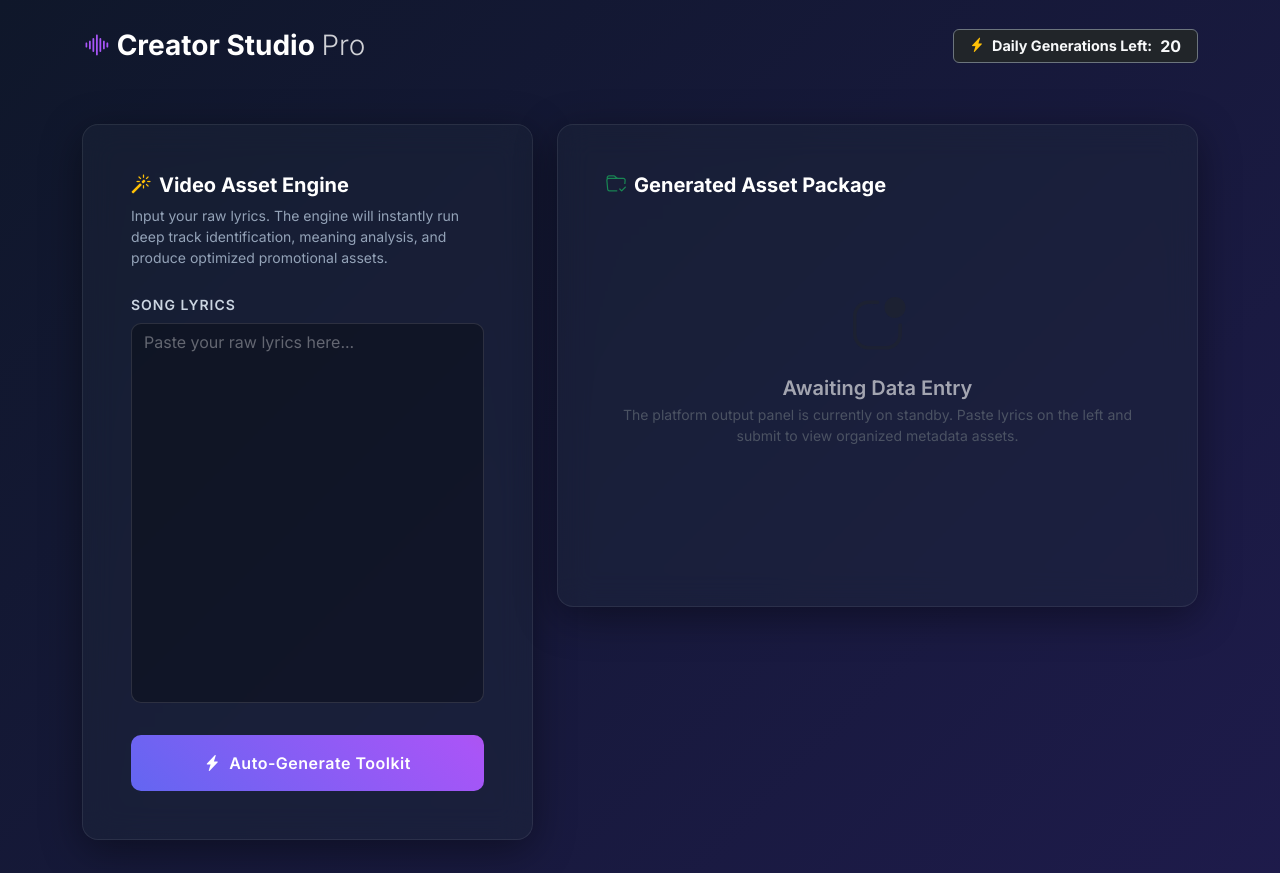
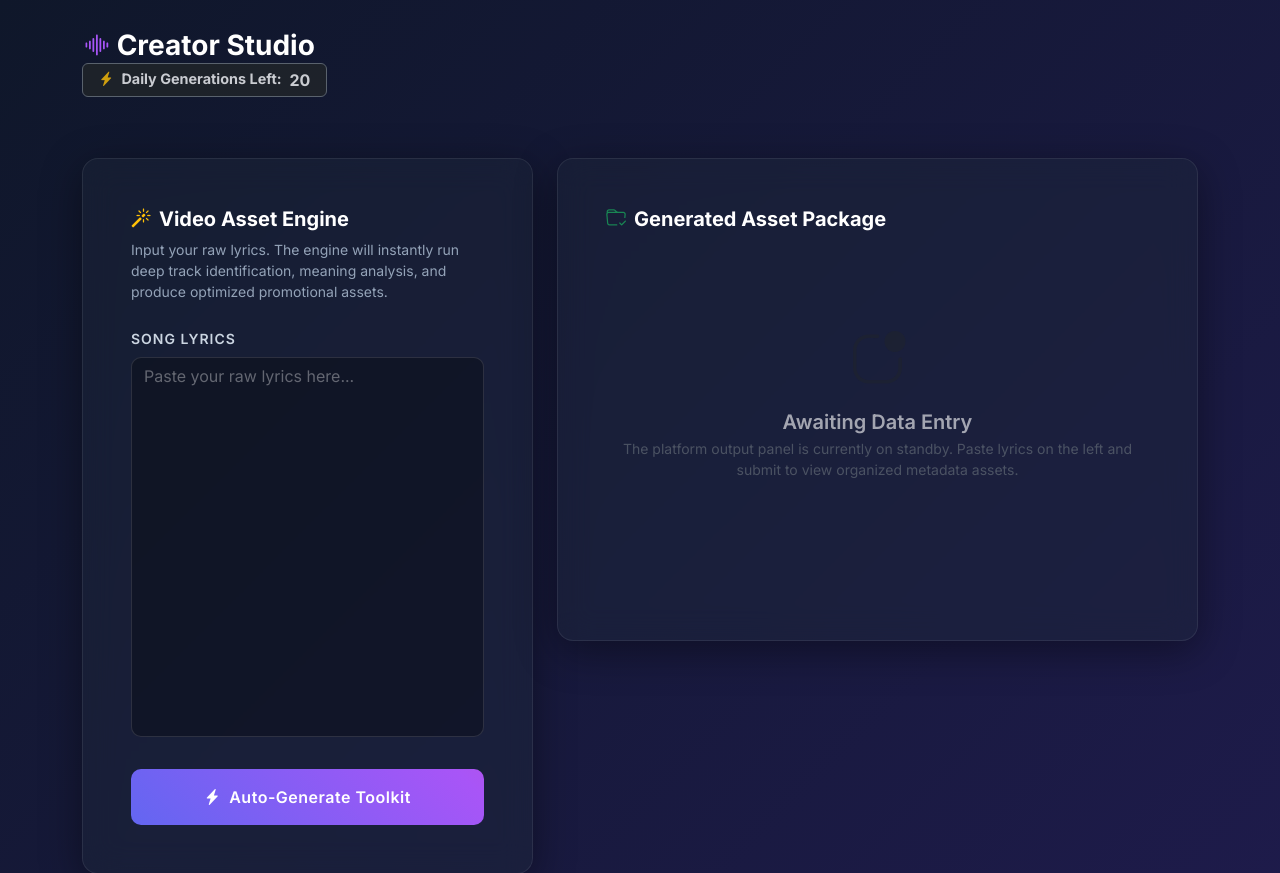
Before and after one commit to simhadri9991/Lyrical-AI-Assistant, a Django app: page / in a window 1280 px wide. Shown: the top 873 px of the page. Run offline with Django 5.2, Linux system fonts and the light colour scheme.

Commit message:
Change title to Creator Studio

```diff
--- a/creator_tools/templates/creator_tools/dashboard.html
+++ b/creator_tools/templates/creator_tools/dashboard.html
@@ -91,8 +91,7 @@
     <nav class="navbar navbar-dark mb-5 pt-4">
         <div class="container d-flex justify-content-between align-items-center">
             <span class="navbar-brand mb-0 h1 fw-bold fs-3">
-                <i class="bi bi-soundwave" style="color: #a855f7;"></i> Creator Studio <span style="font-weight: 300; opacity: 0.8;">Pro</span>
-            </span>
+                <i class="bi bi-soundwave" style="color: #a855f7;"></i> Creator Studio <span style="font-weight: 300; opacity: 0.8;">
             <span class="badge border border-secondary px-3 py-2 d-flex align-items-center gap-2 {% if credits_left > 0 %}bg-dark text-light{% else %}bg-danger-subtle text-danger border-danger{% endif %}" style="font-size: 0.9rem;">
                 <i class="bi bi-lightning-charge-fill {% if credits_left > 0 %}text-warning{% endif %}"></i>
                 Daily Generations Left: <strong class="fs-6">{{ credits_left }}</strong>
```
